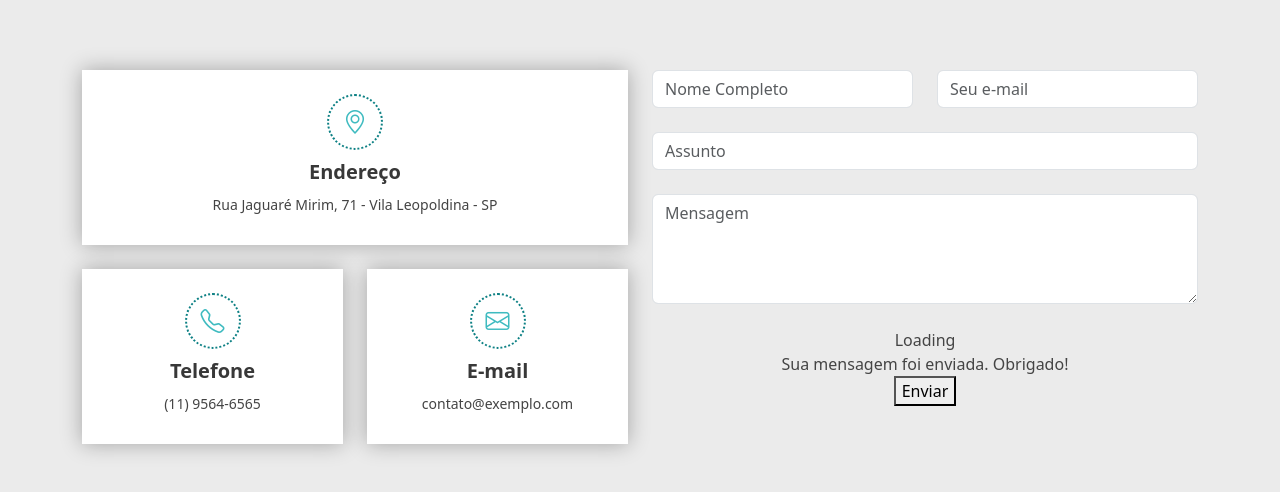
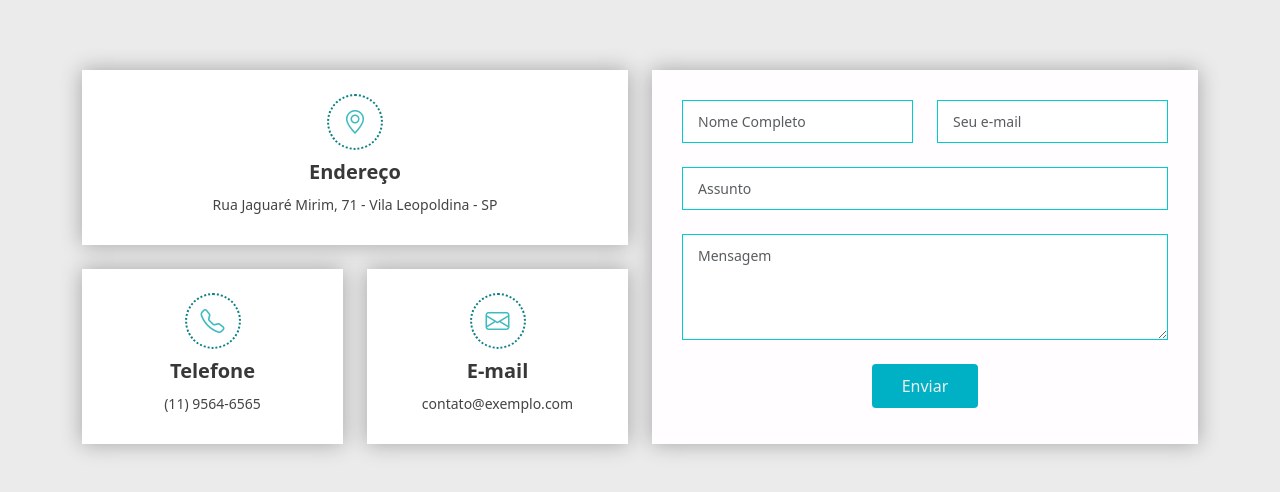
Before and after one commit to weronicamelo/medicio, a plain HTML site: page index.html in a window 1280 px wide. Shown: the part 7670-8162 px from the top of the page. Drawn offline with nearby package versions, Linux system fonts and the light colour scheme; grey boxes are pictures that could not be loaded; a script that the page names is missing; a web font is replaced by a local one.

Commit message:
update contact form

```diff
--- a/css/main.css
+++ b/css/main.css
@@ -1026,6 +1026,44 @@ section, .section {
   font-size: 14px;
 }
 
+.contato .email-form input[type=text],
+.contato .email-form input[type=email],
+.contato .email-form textarea {
+  font-size: 14px;
+  padding: 10px 15px;
+  box-shadow: none;
+  border-radius: 0;
+  color: #195052;
+  background: #fff;
+  border-color: #00cdcd;
+}
+
+.contato .email-form {
+  background: #fffdff ;
+  box-shadow: 0px 0px 20px rgb(0, 0, 0, 0.3);
+  height: 100%;
+  padding: 30px;
+}
+
+.contato .email-form button[type=submit] {
+  color: #efefef;
+  background: #00b0c4;
+  border: 0;
+  padding: 10px 30px;
+  transition: 0.4s;
+  border-radius: 4px;
+}
+
+.contato .email-form button[type=submit]:hover {
+  background: #016772;
+}
+
+@media (max-width: 575px) {
+  .contato .email-form {
+    padding: 20px;
+  }
+}
+
 /* Responsividade */
 @media (max-height: 500px), (max-width: 580px) {
   .hero .carousel {
--- a/index.html
+++ b/index.html
@@ -784,10 +784,6 @@
                   <textarea name="mensagem" class="form-control" rows="4" placeholder="Mensagem" required></textarea>
                 </div>
                 <div class="col-md-12 text-center">
-                  <div class="loading">Loading</div>
-                  <div class="error-message"></div>
-                  <div class="sent-message">Sua mensagem foi enviada. Obrigado!</div>
-
                   <button type="submit">Enviar</button>
                 </div>
               </div>
```
